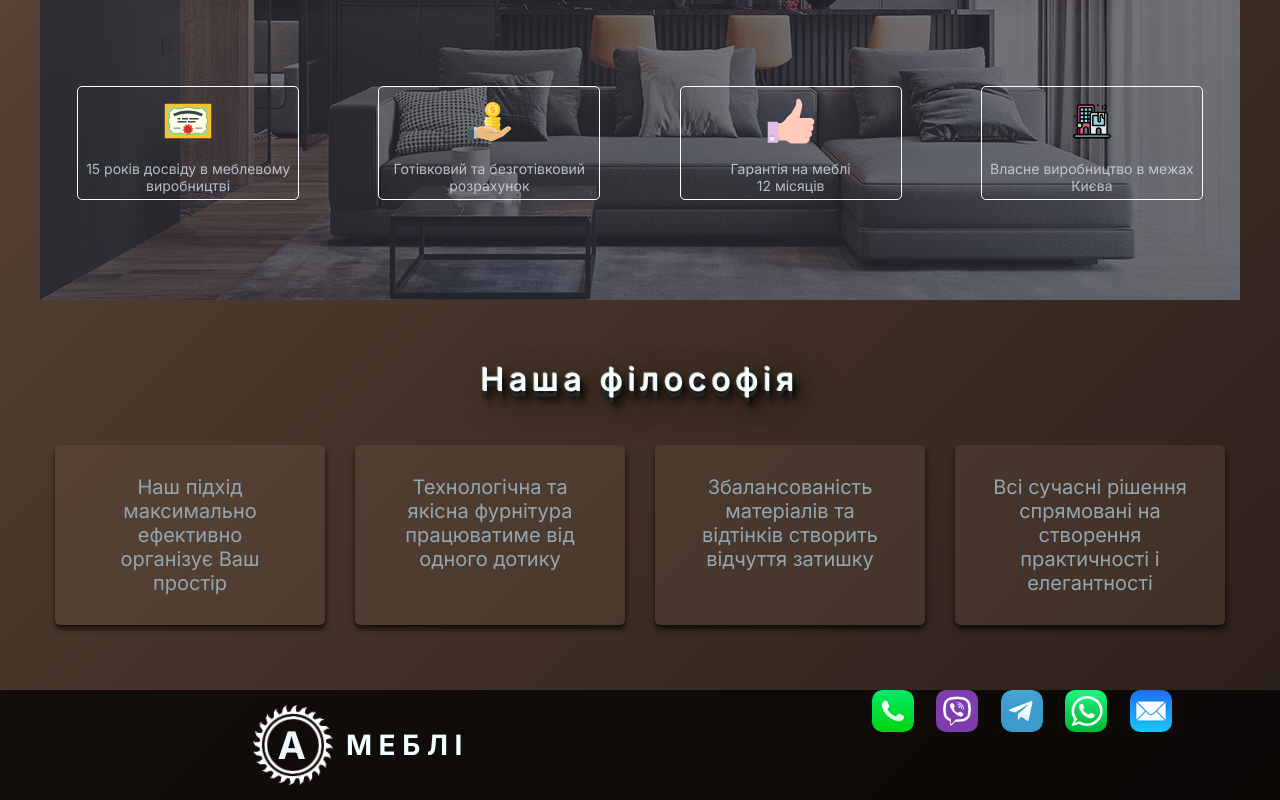
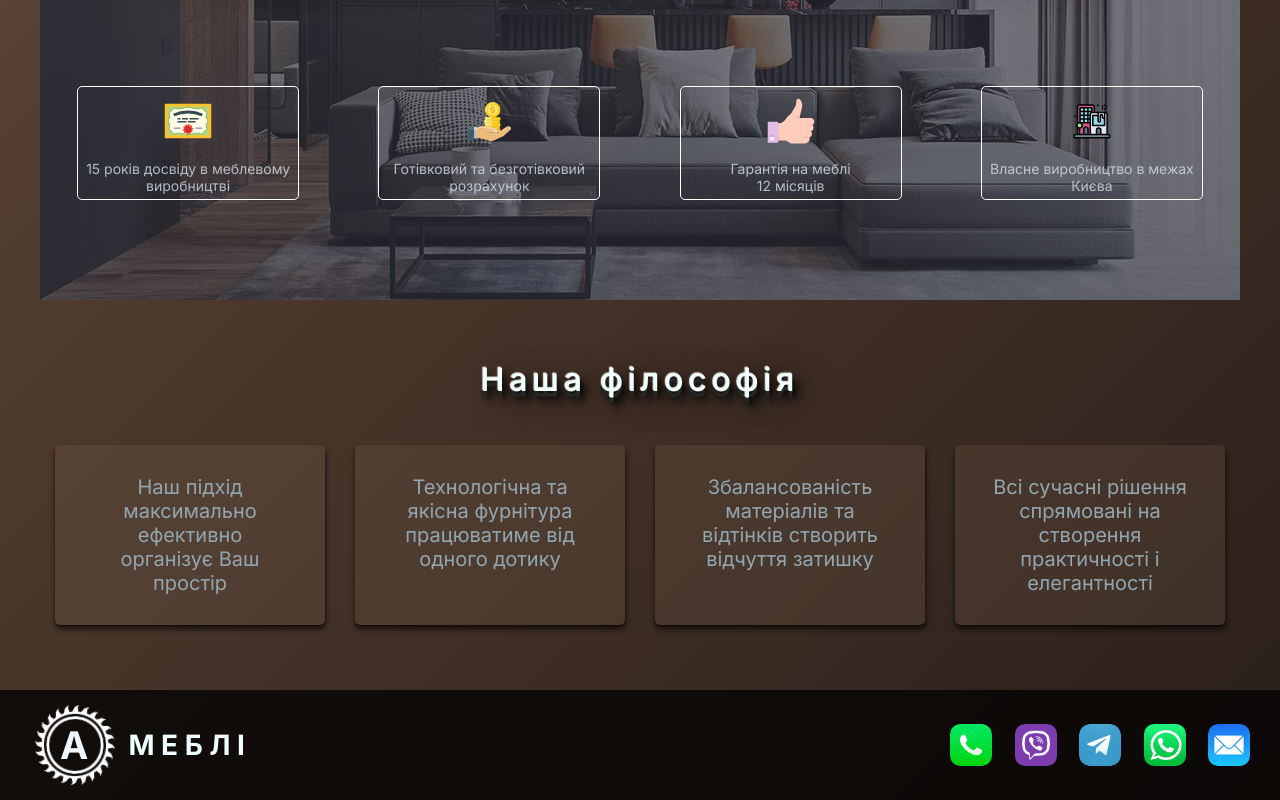
Before and after one commit to Sergiy-Shevchenko/mebli, a Next.js app: page / in a window 1280 px wide. Shown: the part 1982-2782 px from the top of the page. Built offline with nearby package versions, Linux system fonts and the light colour scheme.

Commit message:
fixed bag styles

```diff
--- a/app/components/Footer/footer.module.css
+++ b/app/components/Footer/footer.module.css
@@ -10,8 +10,10 @@
 
     @media screen and (min-width:1200px) {
       display: flex;
+      /* width: 1200px; */
        max-width: 1400px;
-      margin:0 auto ;
+      margin: 0 auto ;
+
     }
 
 
@@ -24,6 +26,8 @@ display: block;
     @media screen and (min-width: 1200px){
       display: flex;
  justify-content: space-around;
+ align-items: center;
+ margin: 0 30px 0 auto;
    }
   }
 
@@ -36,8 +40,11 @@ display: block;
        margin: 0 auto;
 justify-content: center;
 
-    @media screen and (min-width: 1200px){
-  margin-left: 15px;
+
+@media screen and (min-width: 1200px){
+
+  justify-content: start;
+  margin-left: 30px;
     }
 
 
--- a/app/components/Header/header.module.css
+++ b/app/components/Header/header.module.css
@@ -3,9 +3,10 @@
 }
 
 .container {
-  /* margin:0 auto ; */
+  margin:0 auto ;
   @media screen and (min-width: 1200px){
      display: flex;
+     /* width: 1200px; */
       max-width: 1400px;
   }
 }
--- a/app/components/Servise/Servise.tsx
+++ b/app/components/Servise/Servise.tsx
@@ -1,4 +1,5 @@
 import Image from 'next/image';
+import Link from 'next/link';
 import Sample from './example.json'
 
 
@@ -14,8 +15,9 @@ export default function Servise() {
             <ul className={styles.servise_list}>
           {Sample.map((el) => (
             <li key={el.id} className={styles.servise_item}>
+              <Link href="/portfolio">
               <Image src={el.url} alt='icon' width={300} height={300} className={styles.img}/>
-              <p className={styles.item_title}>{el.title}</p>
+              <p className={styles.item_title}>{el.title}</p></Link>
             </li>
           ))}
         </ul>
```
